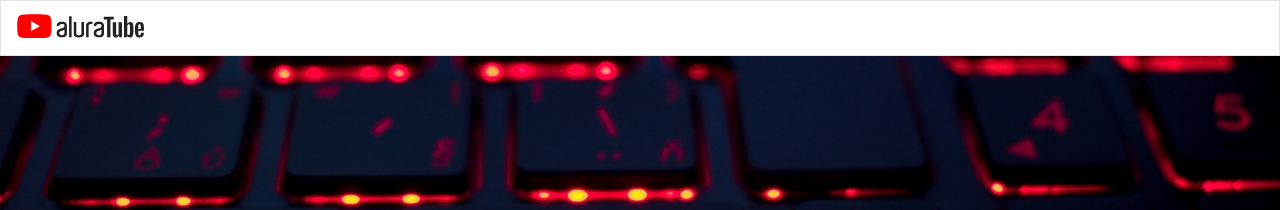
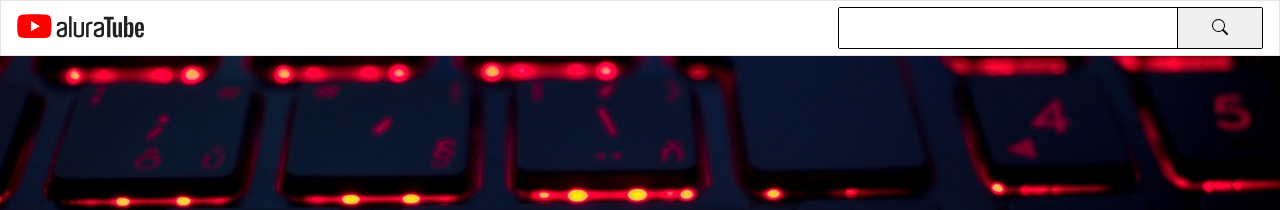
Before and after one commit to lucianosants/aluratube, a Next.js app: page / in a window 1280 px wide. Shown: the top 210 px of the page. Built offline with nearby package versions, Linux system fonts and the light colour scheme.

Commit message:
updated class 2

```diff
--- a/config.json
+++ b/config.json
@@ -2,6 +2,7 @@
 	"name": "Luciano Santos (lucianosants)",
 	"job": "React Developer",
 	"github": "lucianosants",
+	"bg": "./banner.jpg",
 	"favorites": [
 		{
 			"id": 1,
--- a/src/components/Header/index.jsx
+++ b/src/components/Header/index.jsx
@@ -1,17 +1,17 @@
-import { StyledHeader } from './styles';
+import { StyledHeader, StyledUserBanner, StyledUserInfo } from './styles';
 
-export default function Header({ github, name, job }) {
+export default function Header({ github, name, job, bg }) {
 	return (
 		<StyledHeader>
-			<div className='user__banner'></div>
-			<section className='user__info'>
+			<StyledUserBanner bg={bg}></StyledUserBanner>
+			<StyledUserInfo>
 				<img src={`https://github.com/${github}.png`} />
 
 				<div>
 					<h2>{name}</h2>
 					<p>{job}</p>
 				</div>
-			</section>
+			</StyledUserInfo>
 		</StyledHeader>
 	);
 }
--- a/src/components/Header/styles.js
+++ b/src/components/Header/styles.js
@@ -2,17 +2,19 @@ import styled from 'styled-components';
 
 export const StyledHeader = styled.header`
 	margin-top: 50px;
+`;
 
-	.user__banner {
+export const StyledUserBanner = styled.div`
 	width: 100%;
 	height: 230px;
-		background-image: url('./banner.jpg');
+	background-color: red;
+	background-image: url(${({ bg }) => bg});
 	background-size: cover;
 	background-position: center;
 	background-repeat: no-repeat;
-	}
+`;
 
-	.user__info {
+export const StyledUserInfo = styled.div`
 	display: flex;
 	align-items: center;
 	width: 100%;
@@ -25,5 +27,4 @@ export const StyledHeader = styled.header`
 		border-radius: 50%;
 		border: 2px solid red;
 	}
-	}
 `;
--- /dev/null
+++ b/src/components/Menu/components/Search/index.jsx
@@ -0,0 +1,29 @@
+import { StyledSearch } from './styles';
+
+export default function Search({ filterValue, setFilterValue }) {
+	const query = filterValue;
+	const setQuery = setFilterValue;
+
+	return (
+		<StyledSearch>
+			<input
+				type='text'
+				onChange={(e) => setQuery(e.target.value)}
+				value={query}
+			/>
+
+			<button>
+				<svg
+					xmlns='http://www.w3.org/2000/svg'
+					width='16'
+					height='16'
+					fill='currentColor'
+					className='bi bi-search'
+					viewBox='0 0 16 16'
+				>
+					<path d='M11.742 10.344a6.5 6.5 0 1 0-1.397 1.398h-.001c.03.04.062.078.098.115l3.85 3.85a1 1 0 0 0 1.415-1.414l-3.85-3.85a1.007 1.007 0 0 0-.115-.1zM12 6.5a5.5 5.5 0 1 1-11 0 5.5 5.5 0 0 1 11 0z' />
+				</svg>
+			</button>
+		</StyledSearch>
+	);
+}
--- /dev/null
+++ b/src/components/Menu/components/Search/styles.js
@@ -0,0 +1,34 @@
+import styled from 'styled-components';
+
+export const StyledSearch = styled.div`
+	display: flex;
+	flex-direction: row;
+	border: 1px solid ${({ theme }) => theme.borderBase};
+	max-width: 425px;
+	width: 100%;
+	border-radius: 2px;
+	overflow: hidden;
+
+	input {
+		width: 80%;
+		padding: 4px 6px;
+		border: none;
+		outline: none;
+		color: ${({ theme }) => theme.textColorBase};
+		background-color: ${({ theme }) => theme.backgroundBase};
+	}
+	button {
+		flex: 1;
+		cursor: pointer;
+		border: none;
+		background-color: ${({ theme }) => theme.backgroundLevel2};
+		box-shadow: 0 1px 0 rgb(0 0 0 / 10%);
+		border-left: 1px solid ${({ theme }) => theme.borderBase};
+		width: 40px;
+		height: 40px;
+		@media (min-width: 600px) {
+			width: 64px;
+			height: 40px;
+		}
+	}
+`;
--- a/src/components/Menu/index.jsx
+++ b/src/components/Menu/index.jsx
@@ -1,11 +1,13 @@
+import Search from './components/Search';
 import { StyledMenu } from './styles';
 
-export default function Menu() {
+export default function Menu({ filterValue, setFilterValue }) {
 	return (
 		<StyledMenu>
 			<div>
 				<Logo />
 			</div>
+			<Search filterValue={filterValue} setFilterValue={setFilterValue} />
 		</StyledMenu>
 	);
 }
--- a/src/components/Timeline/index.jsx
+++ b/src/components/Timeline/index.jsx
@@ -1,20 +1,31 @@
 import { StyledTimeline } from './styles';
 
-export default function Timeline({ playlists }) {
-	const playlistNames = Object.keys(playlists);
+export default function Timeline({ searchValue, ...props }) {
+	const playlistNames = Object.keys(props.playlists);
 
 	return (
 		<StyledTimeline>
 			{playlistNames.map((playlistName) => {
-				const videos = playlists[playlistName];
+				const videos = props.playlists[playlistName];
 
 				return (
 					<section key={playlistName}>
 						<h2>{playlistName}</h2>
 						<div>
-							{videos.map((video) => {
+							{videos
+								.filter((video) => {
+									const titleNormalized =
+										video.title.toLowerCase();
+									const searchValueNormalized =
+										searchValue.toLowerCase();
+
+									return titleNormalized.includes(
+										searchValueNormalized
+									);
+								})
+								.map((video) => {
 									return (
-									<a href={video.url}>
+										<a key={video.url} href={video.url}>
 											<img src={video.thumb} />
 											<span>{video.title}</span>
 										</a>
--- a/src/pages/index.jsx
+++ b/src/pages/index.jsx
@@ -1,29 +1,34 @@
-import { CSSReset } from '../components/CSSReset';
+import { useState } from 'react';
+
 import config from '../../config.json';
 
+import { CSSReset } from '../components/CSSReset';
 import Menu from '../components/Menu';
 import Header from '../components/Header';
 import Timeline from '../components/Timeline';
 import Favorites from '../components/Favorites';
 
 function HomePage() {
-	const style = {
-		/* background: 'red' */
-	};
-
-	// console.log(config.playlists);
+	const [filterValue, setFilterValue] = useState('');
 
 	return (
 		<>
 			<CSSReset />
 			<div>
-				<Menu />
+				<Menu
+					filterValue={filterValue}
+					setFilterValue={setFilterValue}
+				/>
 				<Header
 					github={config.github}
 					name={config.name}
 					job={config.job}
+					bg={config.bg}
 				/>
-				<Timeline playlists={config.playlists} />
+				<Timeline
+					searchValue={filterValue}
+					playlists={config.playlists}
+				/>
 				<Favorites favorites={config.favorites} />
 			</div>
 		</>
@@ -31,7 +36,3 @@ function HomePage() {
 }
 
 export default HomePage;
-
-// function Menu() {
-// 	return <div>Menu</div>;
-// }
```
Lines whose indentation alone changed are shown as unchanged.
